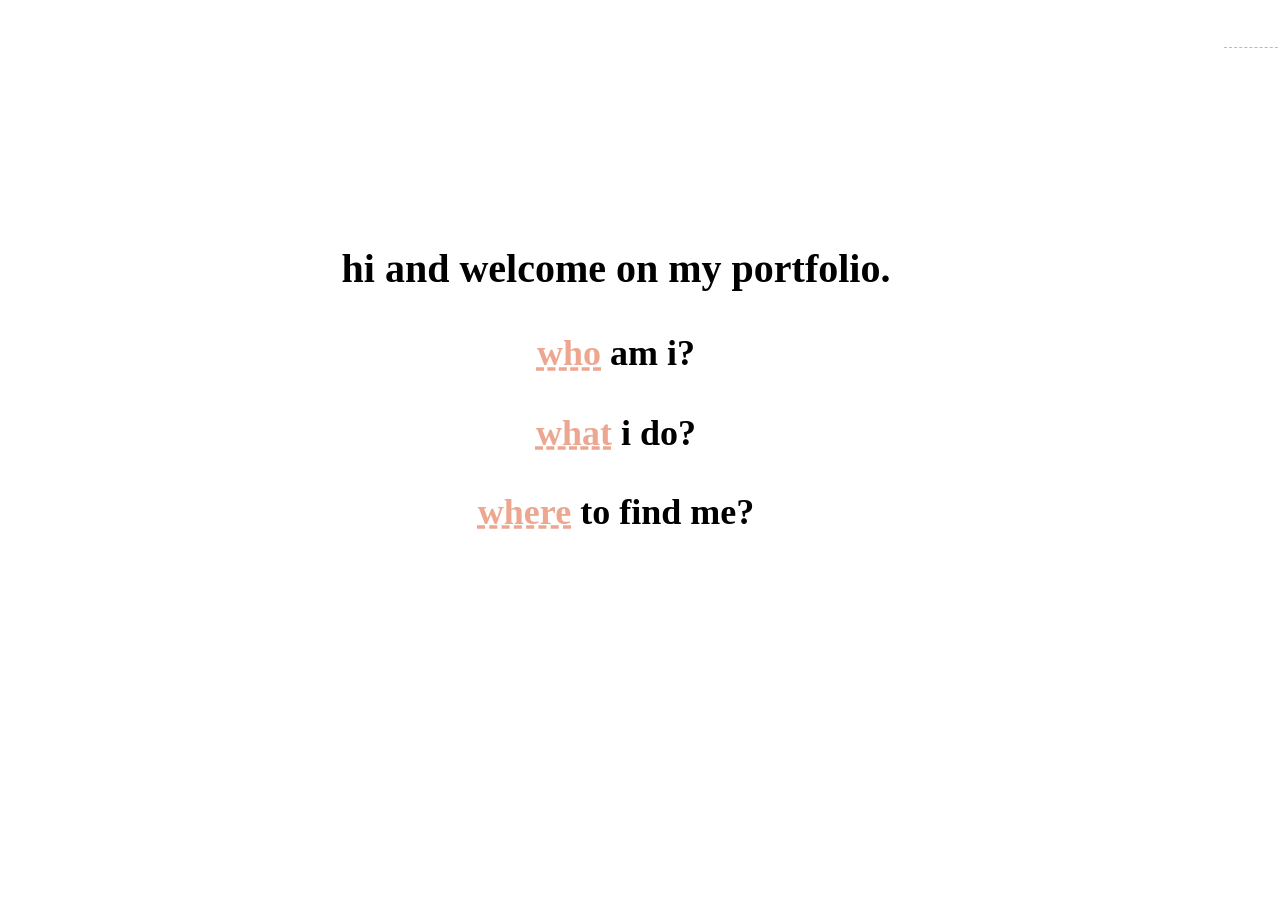
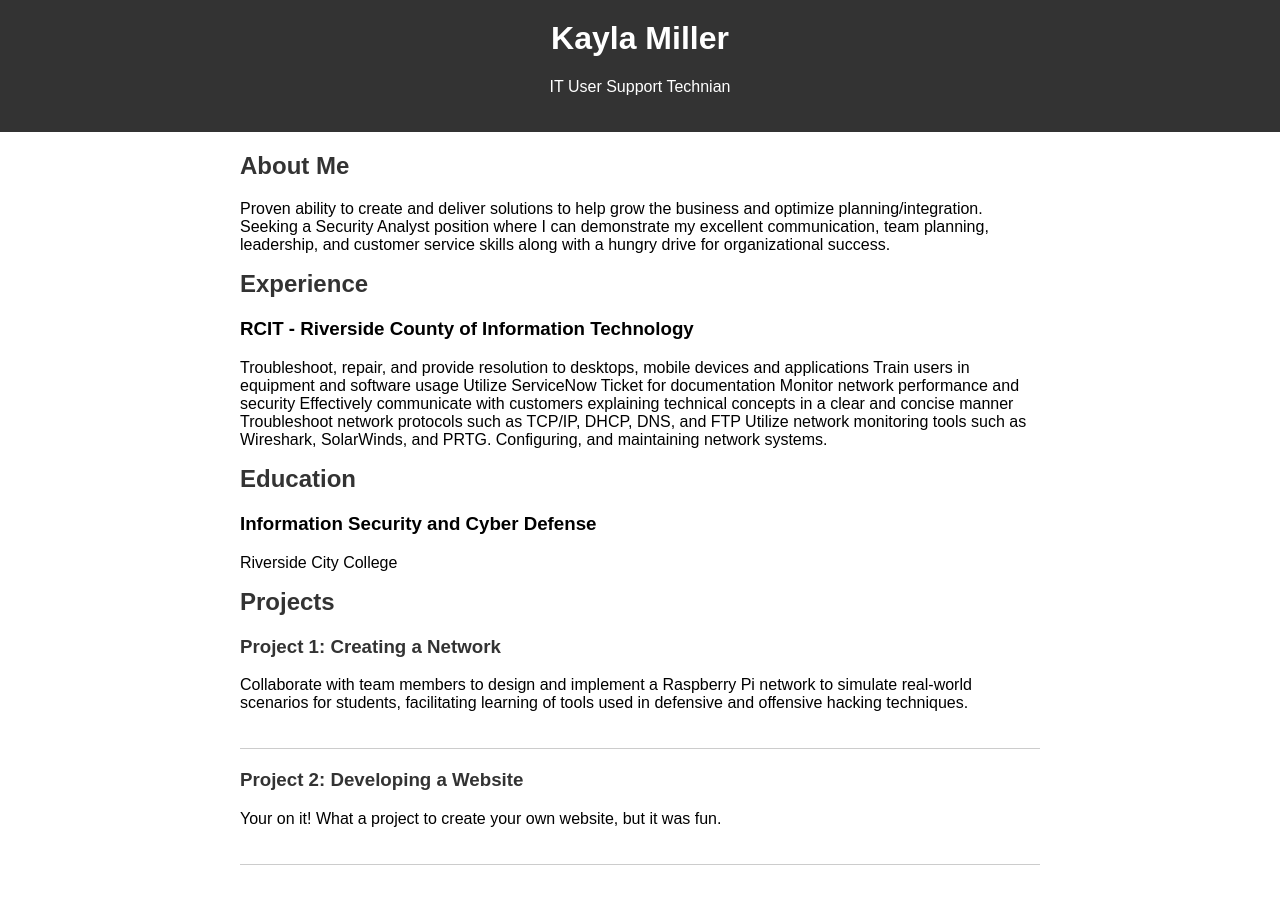
Before and after one commit to AylaClover/MyWebsite, a plain HTML site: page index.html in a window 1280 px wide. Before the commit the page ends 808 px from the top, so only its background shows below. Drawn offline with Linux system fonts and the light colour scheme.

Commit message:
V0.3 index.html

```diff
--- a/index.html
+++ b/index.html
@@ -3,60 +3,75 @@
 <head>
     <meta charset="UTF-8">
     <meta name="viewport" content="width=device-width, initial-scale=1.0">
-    <title>My Portfolio</title>
-    <link rel="stylesheet" href="styles.css">
+    <title>Resume and Projects</title>
+    <style>
+        body {
+            font-family: Arial, sans-serif;
+            margin: 0;
+            padding: 0;
+        }
+        header {
+            background-color: #333;
+            color: #fff;
+            padding: 20px 0;
+            text-align: center;
+        }
+        section {
+            padding: 20px;
+        }
+        .container {
+            max-width: 800px;
+            margin: auto;
+        }
+        h1, h2, h3 {
+            margin-top: 0;
+        }
+        h2 {
+            color: #333;
+        }
+        .project {
+            border-bottom: 1px solid #ccc;
+            padding-bottom: 20px;
+            margin-bottom: 20px;
+        }
+        .project h3 {
+            color: #333;
+        }
+    </style>
 </head>
 <body>
-    <div class="wrapper">
-        <input type="checkbox" name="nav-check" id="nav-check" />
+    <header>
+        <h1>Kayla Miller</h1>
+        <p>IT User Support Technian</p>
+    </header>
+    <section class="container">
+        <h2>About Me</h2>
+        <p>Proven ability to create and deliver solutions to help grow the business and optimize planning/integration. Seeking a Security Analyst position where I can demonstrate my excellent communication, team planning, leadership, and customer service skills along with a hungry drive for organizational success.</p>
 
-        <section class="sec-about" id="sec-about">
-            <div class="content">
-                <h1>who am i?</h1>
-                <p>my name is [Your Name].</p>
-                <p>i am a [Your Role].</p>
-                <p>i focus on [Your Skills].</p>
-            </div>
-        </section>
+        <h2>Experience</h2>
+        <h3>RCIT - Riverside County of Information Technology</h3>
+        <p>Troubleshoot, repair, and provide resolution to desktops, mobile devices and applications
+            Train users in equipment and software usage
+            Utilize ServiceNow Ticket for documentation
+            Monitor network performance and security
+            Effectively communicate with customers explaining technical concepts in a clear and concise manner
+            Troubleshoot network protocols such as TCP/IP, DHCP, DNS, and FTP
+            Utilize network monitoring tools such as Wireshark, SolarWinds, and PRTG.
+            Configuring, and maintaining network systems.</p>
 
-        <section class="sec-portfolio" id="sec-portfolio">
-            <div class="row">
-                <div class="col-big"><img src="your-project-image-1.jpg" alt="Project 1 snapshot" /></div>
-                <div class="col-big"><img src="your-project-image-2.jpg" alt="Project 2 snapshot" /></div>
-            </div>
-            <div class="row">
-                <div class="col-big"><img src="your-project-image-3.jpg" alt="Project 3 snapshot" /></div>
-                <div class="col-big"><img src="your-project-image-4.jpg" alt="Project 4 snapshot" /></div>
-            </div>
-        </section>
+        <h2>Education</h2>
+        <h3>Information Security and Cyber Defense</h3>
+        <p>Riverside City College</p>
 
-        <section class="sec-contact" id="sec-contact">
-            <ul class="soc-media">
-                <li><a href="[Your Twitter URL]" class="fa fa-twitter" target="_blank"></a></li>
-                <li><a href="[Your Facebook URL]" class="fa fa-facebook" target="_blank"></a></li>
-                <!-- Add more social media links as needed -->
-                <li><a href="mailto:[Your Email]" class="fa fa-envelope"></a></li>
-            </ul>
-        </section>
-
-        <section class="sec-home" id="sec-home">
-            <div class="content">
-                <h1>hi and welcome on my portfolio.</h1>
-                <h2><a href="#sec-about">who</a> am i?</h2>
-                <h2><a href="#sec-portfolio">what</a> i do?</h2>
-                <h2><a href="#sec-contact">where</a> to find me?</h2>
-            </div>
-        </section>
-
-        <nav role="navigation">
-            <label for="nav-check"></label>
-            <ul class="navigation">
-                <li><a href="#sec-home">home</a></li>
-                <li><a href="#sec-about">about</a></li>
-                <li><a href="#sec-portfolio">portfolio</a></li>
-                <li><a href="#sec-contact">contact</a></li>
-            </ul>
-        </nav>
-    </div>
+        <h2>Projects</h2>
+        <div class="project">
+            <h3>Project 1: Creating a Network</h3>
+            <p>Collaborate with team members to design and implement a Raspberry Pi network to simulate real-world scenarios for students, facilitating learning of tools used in defensive and offensive hacking techniques.</p>
+        </div>
+        <div class="project">
+            <h3>Project 2: Developing a Website</h3>
+            <p>Your on it! What a project to create your own website, but it was fun.</p>
+        </div>
+    </section>
 </body>
 </html>
```
